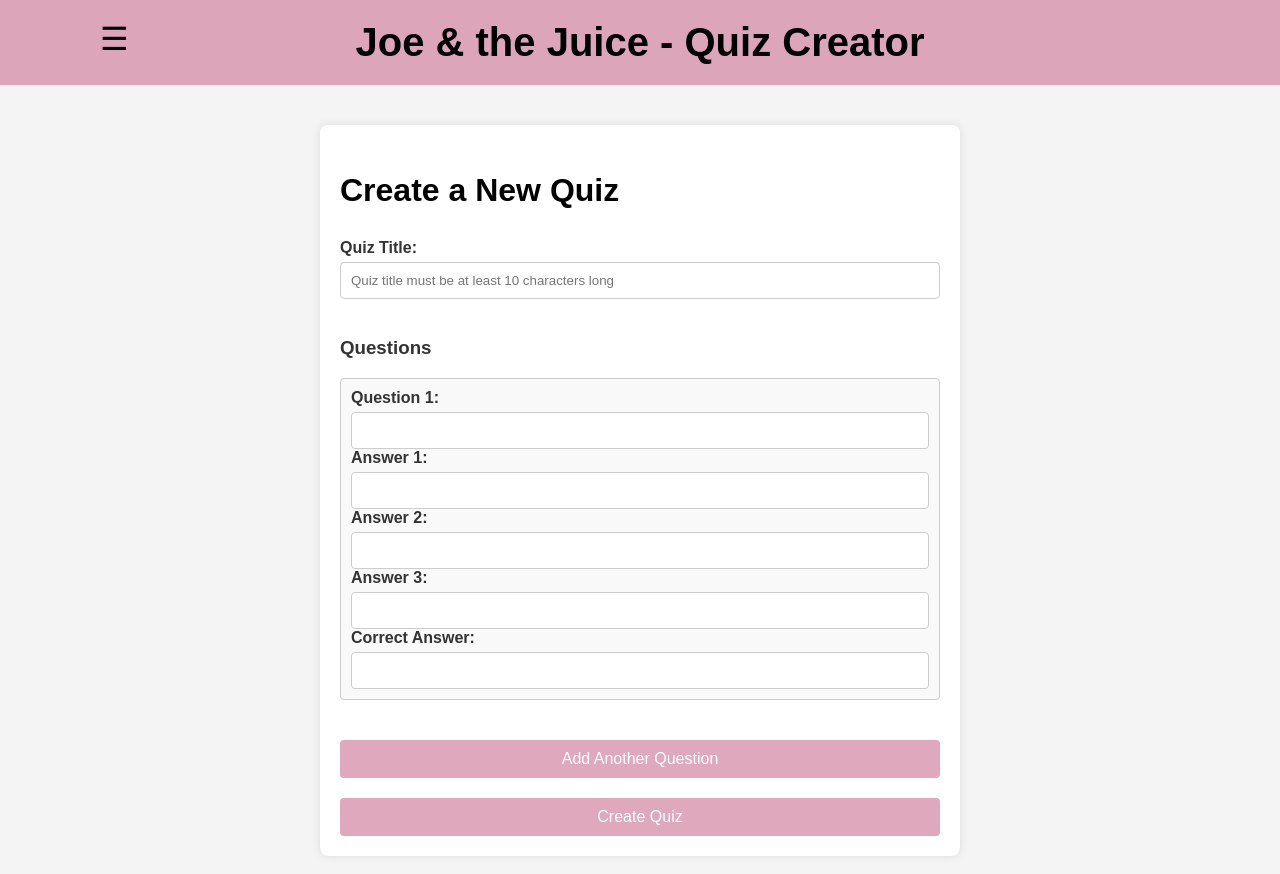
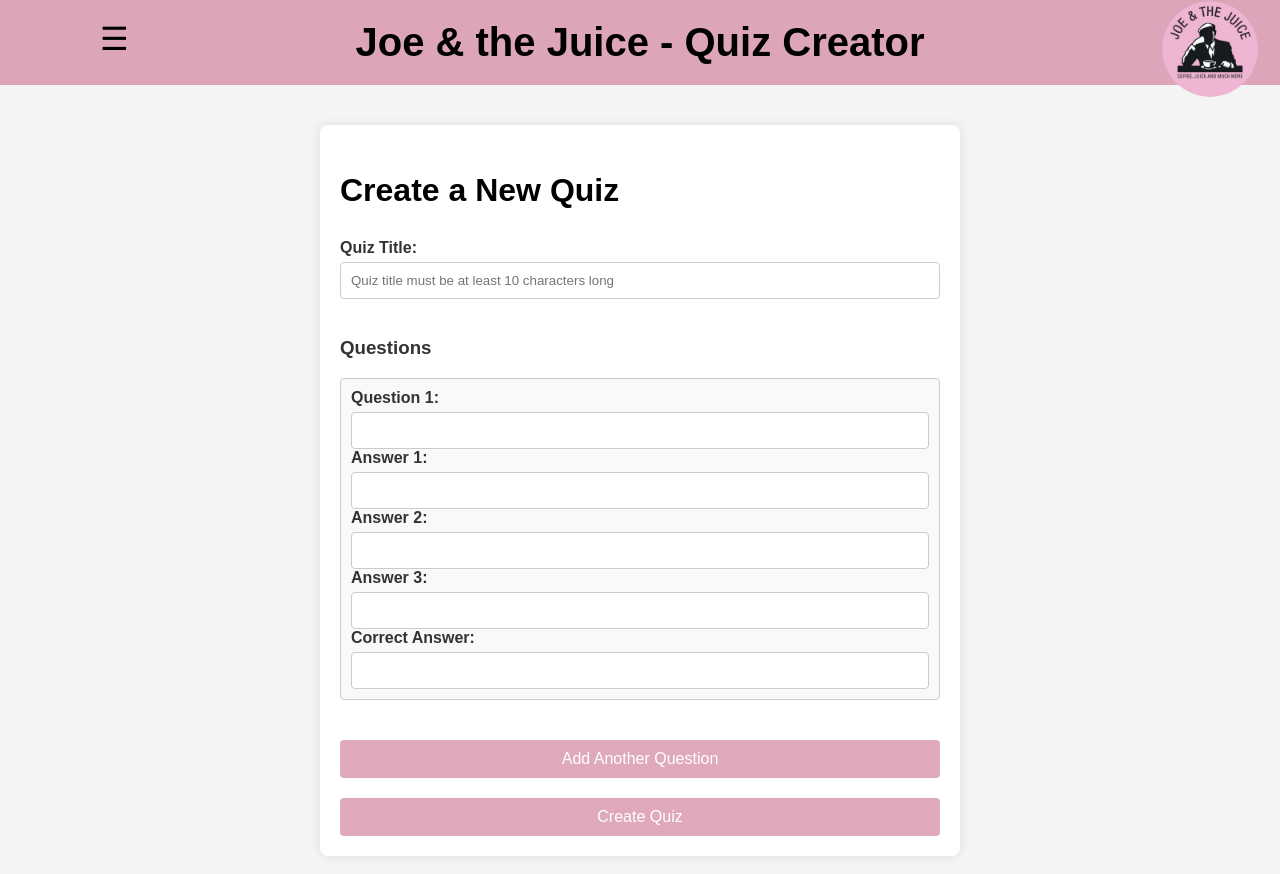
Before and after one commit to BondoPetit/Joey-Exam, a plain HTML site: page views/admin.html in a window 1280 px wide. Drawn offline with Linux system fonts and the light colour scheme.

Commit message:
logo added

```diff
--- a/css/admin.css
+++ b/css/admin.css
@@ -1,4 +1,18 @@
-/* main.css */
+/*logo */
+
+#corner-logo {
+    position: fixed;  /* Gør, at billedet forbliver på plads selv når der scrolles */
+    top: 0px;        /* Placer billedet 20px fra toppen af skærmen */
+    right: 20px;      /* Placer billedet 20px fra højre side af skærmen */
+    width: 100px;     /* Angiv en passende størrelse til billedet */
+    z-index: 5000;    /* Sørger for, at billedet ligger øverst i forhold til andre elementer */
+}
+
+
+
+
+
+/* admin.css */
 
 body {
     font-family: 'Arial', sans-serif;
--- a/views/admin.html
+++ b/views/admin.html
@@ -8,6 +8,8 @@
     <link rel="stylesheet" href="/css/admin.css">
 </head>
 <body>
+    <img id="corner-logo" src="/pictures/logo.png" alt="Joe & The Juice Logo">
+
     <header>
         <div id="nav-toggle" class="nav-toggle" style="cursor: pointer; font-size: 2em;">&#9776;</div>
         <h1>Joe & the Juice - Quiz Creator</h1>
```
Also changed, not shown: views/result.html (+1 -1 lines), pictures/logo.png (added).
